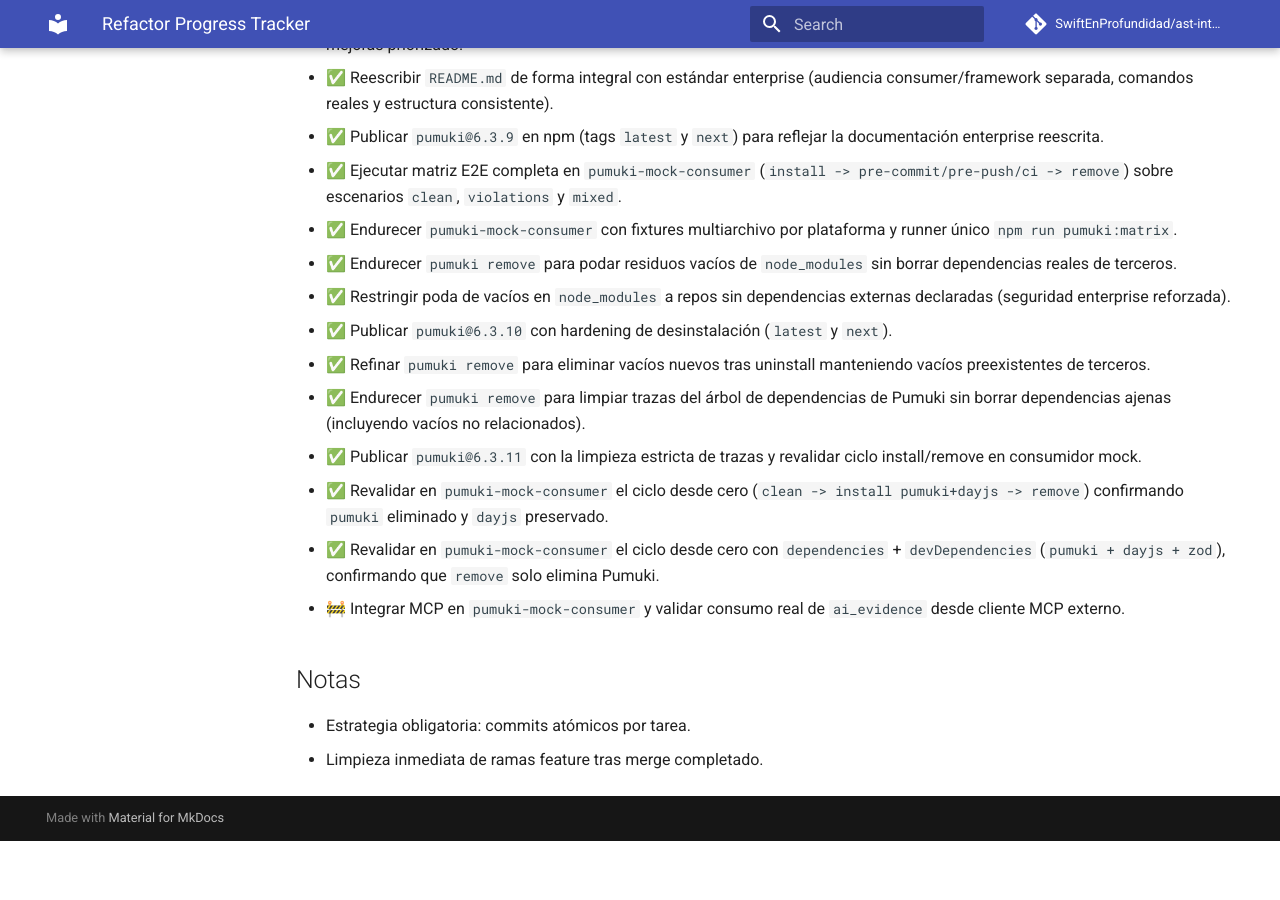
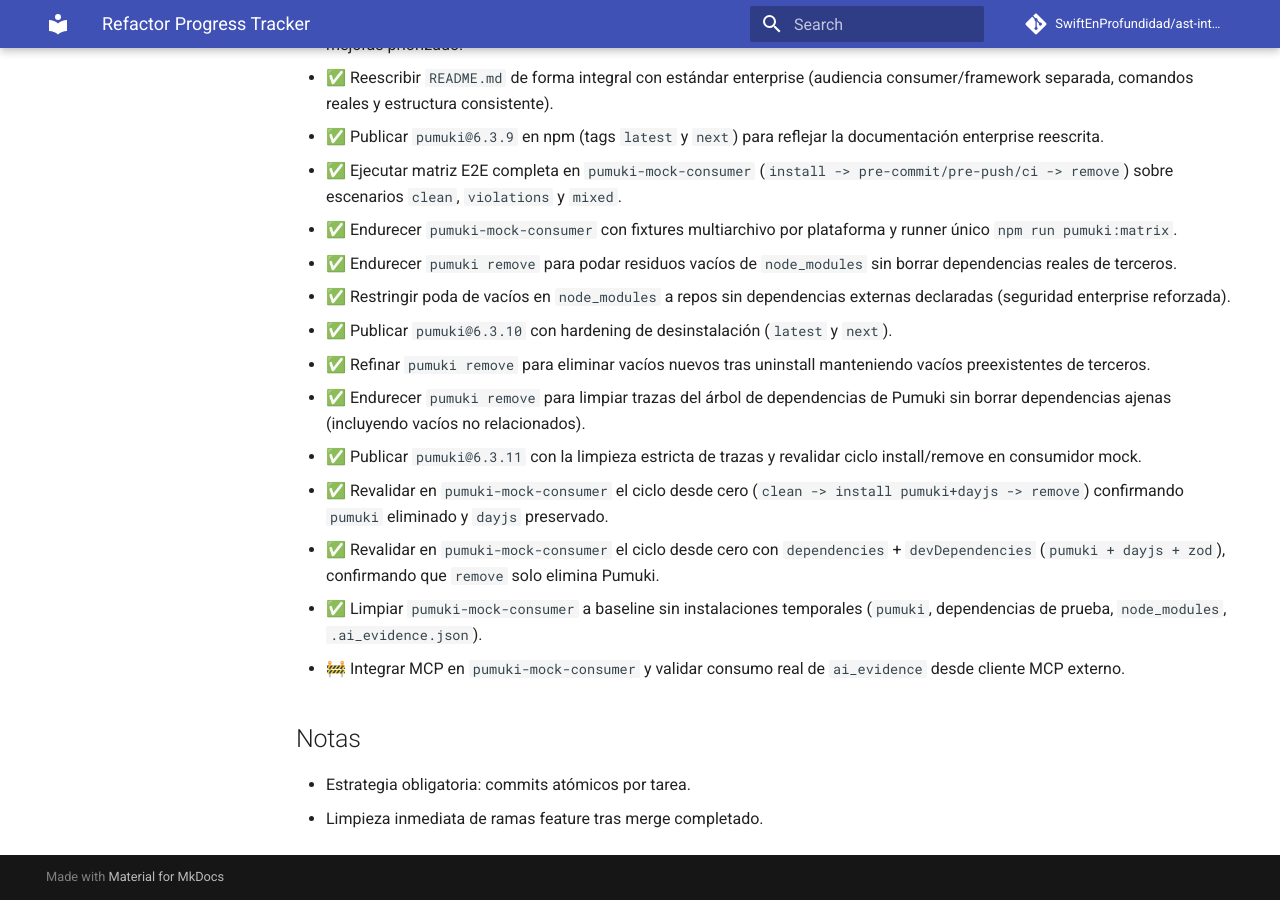
Before and after one commit to SwiftEnProfundidad/ast-intelligence-hooks, an MkDocs documentation site: the page built from docs/REFRACTOR_PROGRESS.md, in a window 1280 px wide and 900 px high, scrolled down 5645 px. Built offline with MkDocs 1.6.1 and Material for MkDocs 9.7.7, drawn with Linux system fonts in a browser that asks for light colours; comment, search, counter and statistics services are not loaded; before the commit the page ends 6486 px from its top, so only the background shows below that.

Commit message:
chore(docs): record clean baseline reset for mock consumer

```diff
--- a/docs/REFRACTOR_PROGRESS.md
+++ b/docs/REFRACTOR_PROGRESS.md
@@ -164,6 +164,7 @@ Estado consolidado del refactor con seguimiento de tareas y evidencia del avance
 - ✅ Publicar `pumuki@6.3.11` con la limpieza estricta de trazas y revalidar ciclo install/remove en consumidor mock.
 - ✅ Revalidar en `pumuki-mock-consumer` el ciclo desde cero (`clean -> install pumuki+dayjs -> remove`) confirmando `pumuki` eliminado y `dayjs` preservado.
 - ✅ Revalidar en `pumuki-mock-consumer` el ciclo desde cero con `dependencies` + `devDependencies` (`pumuki + dayjs + zod`), confirmando que `remove` solo elimina Pumuki.
+- ✅ Limpiar `pumuki-mock-consumer` a baseline sin instalaciones temporales (`pumuki`, dependencias de prueba, `node_modules`, `.ai_evidence.json`).
 - 🚧 Integrar MCP en `pumuki-mock-consumer` y validar consumo real de `ai_evidence` desde cliente MCP externo.
 
 ## Notas
```
